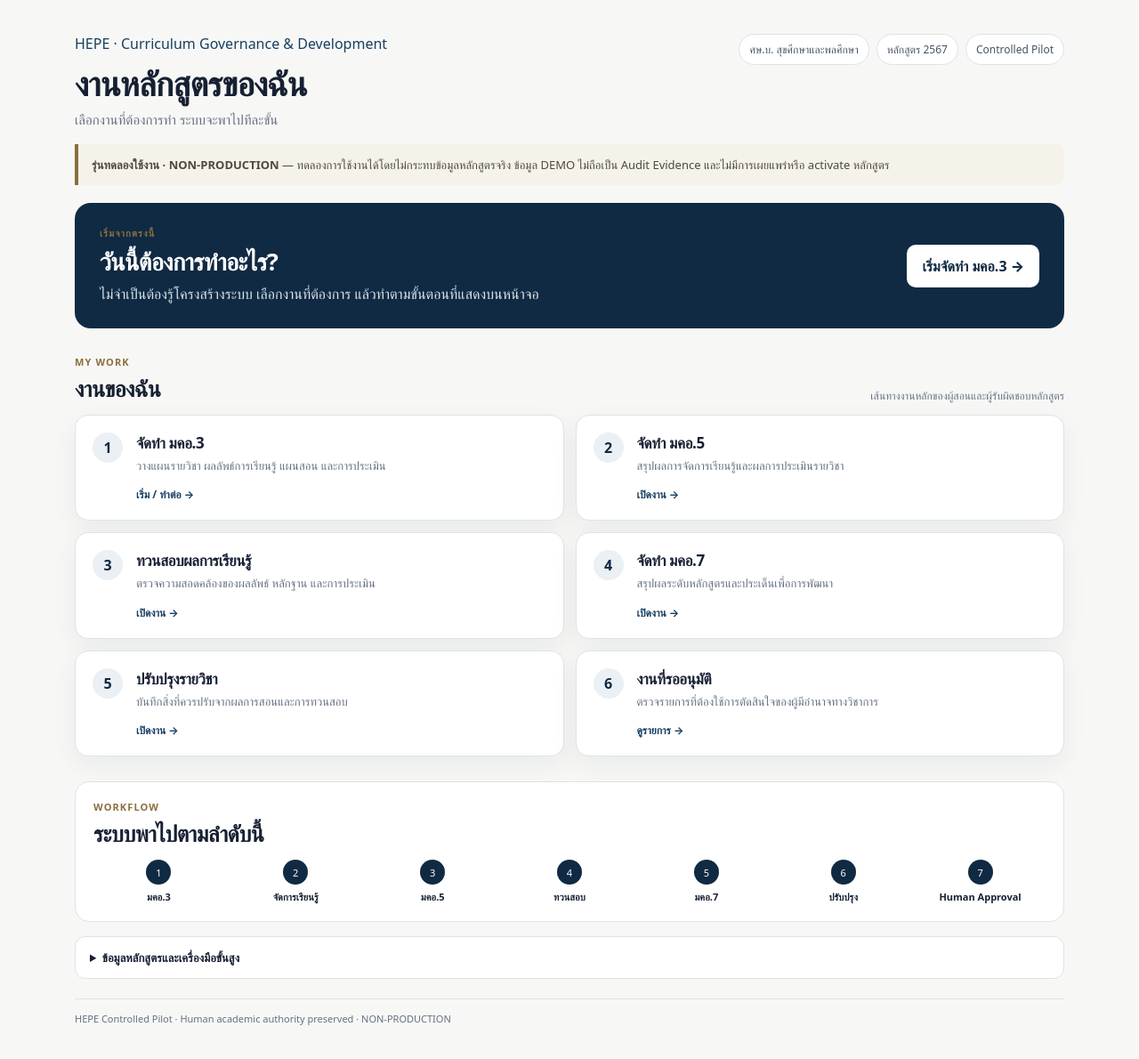
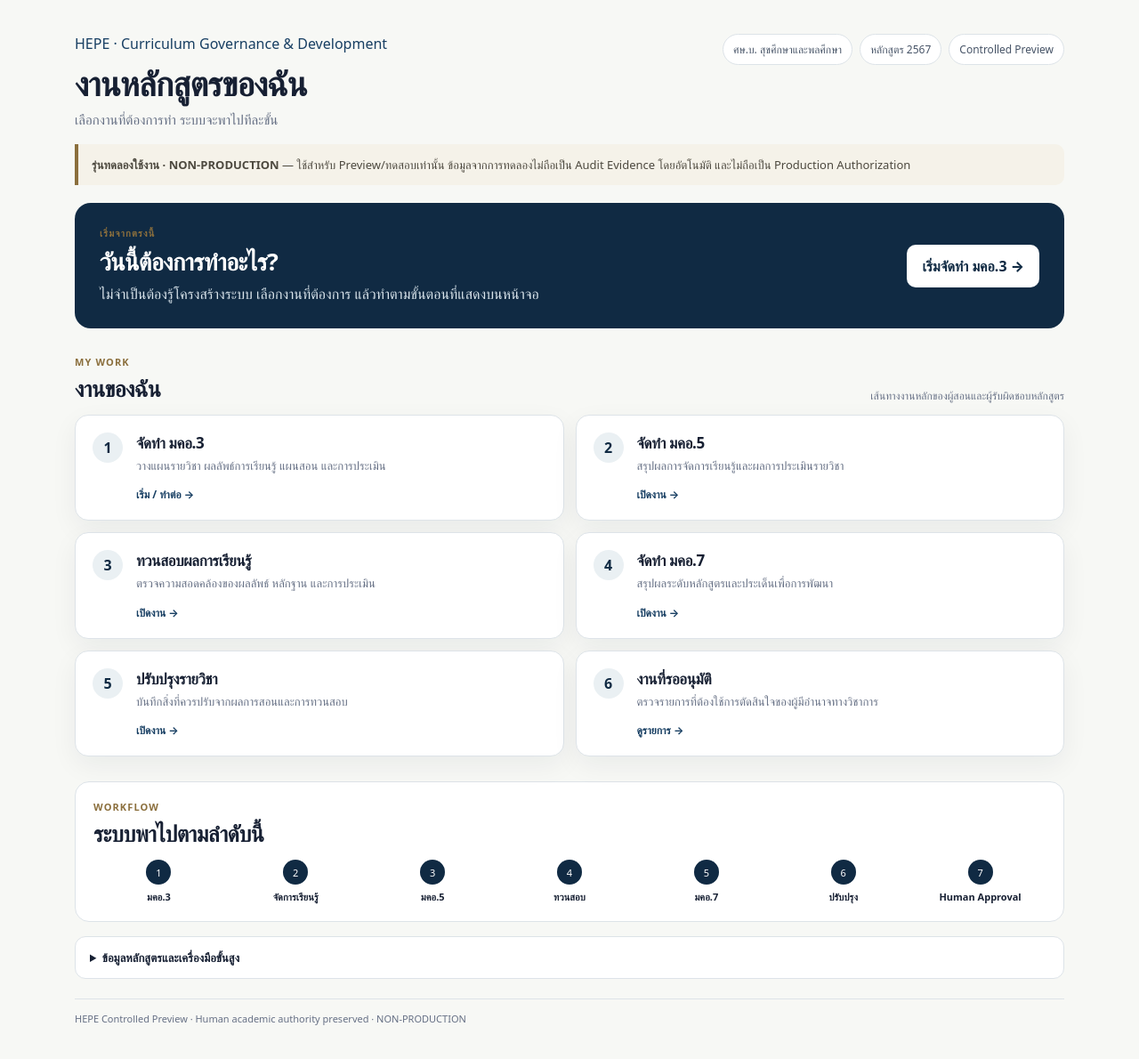
Before and after one commit to kasemch/hepe-ui-prototype, a Next.js app: page / in a window 1280 px wide. Shown: the top 1190 px of the page at 89% size. Built offline with nearby package versions, Linux system fonts and the light colour scheme.

Commit message:
fix(ui): reconcile production and preview environment labels

```diff
--- a/app/page.tsx
+++ b/app/page.tsx
@@ -1,3 +1,5 @@
+import { headers } from 'next/headers';
+
 const tasks=[
  ['จัดทำ มคอ.3','วางแผนรายวิชา ผลลัพธ์การเรียนรู้ แผนสอน และการประเมิน','/tqf3','เริ่ม / ทำต่อ'],
  ['จัดทำ มคอ.5','สรุปผลการจัดการเรียนรู้และผลการประเมินรายวิชา','/tqf5','เปิดงาน'],
@@ -7,12 +9,23 @@ const tasks=[
  ['งานที่รออนุมัติ','ตรวจรายการที่ต้องใช้การตัดสินใจของผู้มีอำนาจทางวิชาการ','/approval','ดูรายการ']
 ];
 
-export default function Home(){return <main className="teacher-home">
- <header className="teacher-top"><div><div className="brand-kicker dark">HEPE · Curriculum Governance & Development</div><h1>งานหลักสูตรของฉัน</h1><p>เลือกงานที่ต้องการทำ ระบบจะพาไปทีละขั้น</p></div><div className="contexts"><span className="chip">ศษ.บ. สุขศึกษาและพลศึกษา</span><span className="chip">หลักสูตร 2567</span><span className="chip">Controlled Pilot</span></div></header>
- <div className="notice"><strong>รุ่นทดลองใช้งาน · NON-PRODUCTION</strong> — ทดลองการใช้งานได้โดยไม่กระทบข้อมูลหลักสูตรจริง ข้อมูล DEMO ไม่ถือเป็น Audit Evidence และไม่มีการเผยแพร่หรือ activate หลักสูตร</div>
+async function isProductionRuntime(){
+ const h=await headers();
+ const host=(h.get('x-forwarded-host')??h.get('host')??'').split(':')[0].toLowerCase();
+ return process.env.VERCEL_ENV==='production' || host==='hepe-ui-prototype.vercel.app' || host==='hepe-ui-prototype-kasemch-3467s-projects.vercel.app';
+}
+
+export default async function Home(){
+ const isProduction=await isProductionRuntime();
+ const environmentChip=isProduction?'Production':'Controlled Preview';
+ return <main className="teacher-home">
+ <header className="teacher-top"><div><div className="brand-kicker dark">HEPE · Curriculum Governance & Development</div><h1>งานหลักสูตรของฉัน</h1><p>เลือกงานที่ต้องการทำ ระบบจะพาไปทีละขั้น</p></div><div className="contexts"><span className="chip">ศษ.บ. สุขศึกษาและพลศึกษา</span><span className="chip">หลักสูตร 2567</span><span className="chip">{environmentChip}</span></div></header>
+ {isProduction
+  ? <div className="notice"><strong>ระบบใช้งานจริง · PRODUCTION</strong> — การดำเนินการที่มีผลต่อหลักสูตรยังอยู่ภายใต้สิทธิ์ บทบาท และ Human Approval ตาม Governance ของระบบ ข้อมูลจะเป็น Audit Evidence ได้ต่อเมื่อผ่านกระบวนการ Evidence Admission ที่กำหนด</div>
+  : <div className="notice"><strong>รุ่นทดลองใช้งาน · NON-PRODUCTION</strong> — ใช้สำหรับ Preview/ทดสอบเท่านั้น ข้อมูลจากการทดลองไม่ถือเป็น Audit Evidence โดยอัตโนมัติ และไม่ถือเป็น Production Authorization</div>}
  <section className="welcome-card"><div><div className="eyebrow">เริ่มจากตรงนี้</div><h2>วันนี้ต้องการทำอะไร?</h2><p>ไม่จำเป็นต้องรู้โครงสร้างระบบ เลือกงานที่ต้องการ แล้วทำตามขั้นตอนที่แสดงบนหน้าจอ</p></div><a className="primary-action" href="/tqf3">เริ่มจัดทำ มคอ.3 →</a></section>
  <section aria-labelledby="my-work"><div className="home-section-head"><div><div className="eyebrow">MY WORK</div><h2 id="my-work">งานของฉัน</h2></div><p>เส้นทางงานหลักของผู้สอนและผู้รับผิดชอบหลักสูตร</p></div><div className="task-grid">{tasks.map(([title,desc,href,action],i)=><a className="task-card" href={href} key={title}><span className="task-number">{i+1}</span><div><h3>{title}</h3><p>{desc}</p><strong>{action} →</strong></div></a>)}</div></section>
  <section className="journey-card"><div className="home-section-head"><div><div className="eyebrow">WORKFLOW</div><h2>ระบบพาไปตามลำดับนี้</h2></div></div><div className="journey">{['มคอ.3','จัดการเรียนรู้','มคอ.5','ทวนสอบ','มคอ.7','ปรับปรุง','Human Approval'].map((x,i)=><div className="journey-step" key={x}><span>{i+1}</span><strong>{x}</strong></div>)}</div></section>
  <details className="advanced"><summary>ข้อมูลหลักสูตรและเครื่องมือขั้นสูง</summary><div className="advanced-links"><a href="/programme">ภาพรวมหลักสูตร</a><a href="/curriculum">โครงสร้างหลักสูตร</a><a href="/study-plan">แผนการศึกษา</a><a href="/traceability">PLO / รายวิชา</a><a href="/mapping">I-R-M</a><a href="/evidence">หลักฐาน</a><a href="/qa">QA / CPRR</a><a href="/governance">Governance</a></div></details>
- <footer className="footer-note">HEPE Controlled Pilot · Human academic authority preserved · NON-PRODUCTION</footer>
+ <footer className="footer-note">{isProduction?'HEPE Production · Human academic authority preserved · Evidence Admission remains governed':'HEPE Controlled Preview · Human academic authority preserved · NON-PRODUCTION'}</footer>
  </main>}
```
